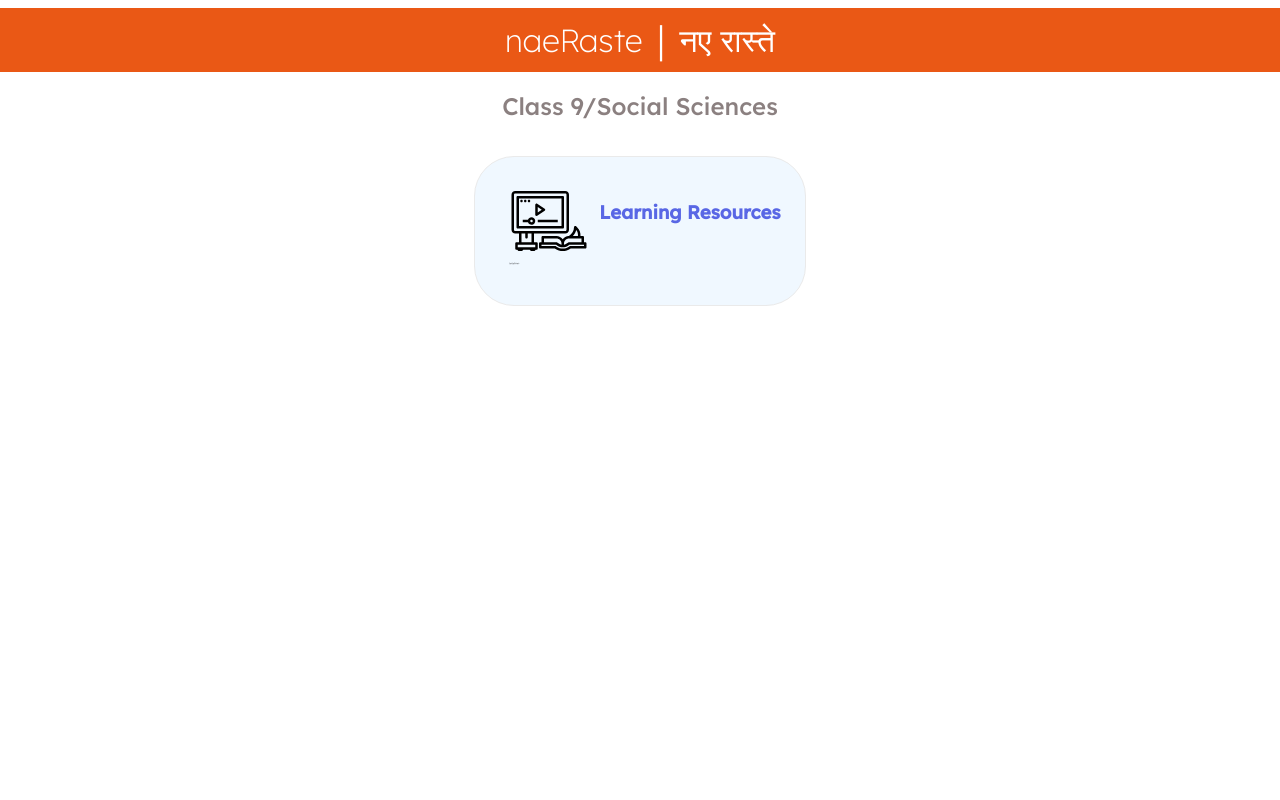
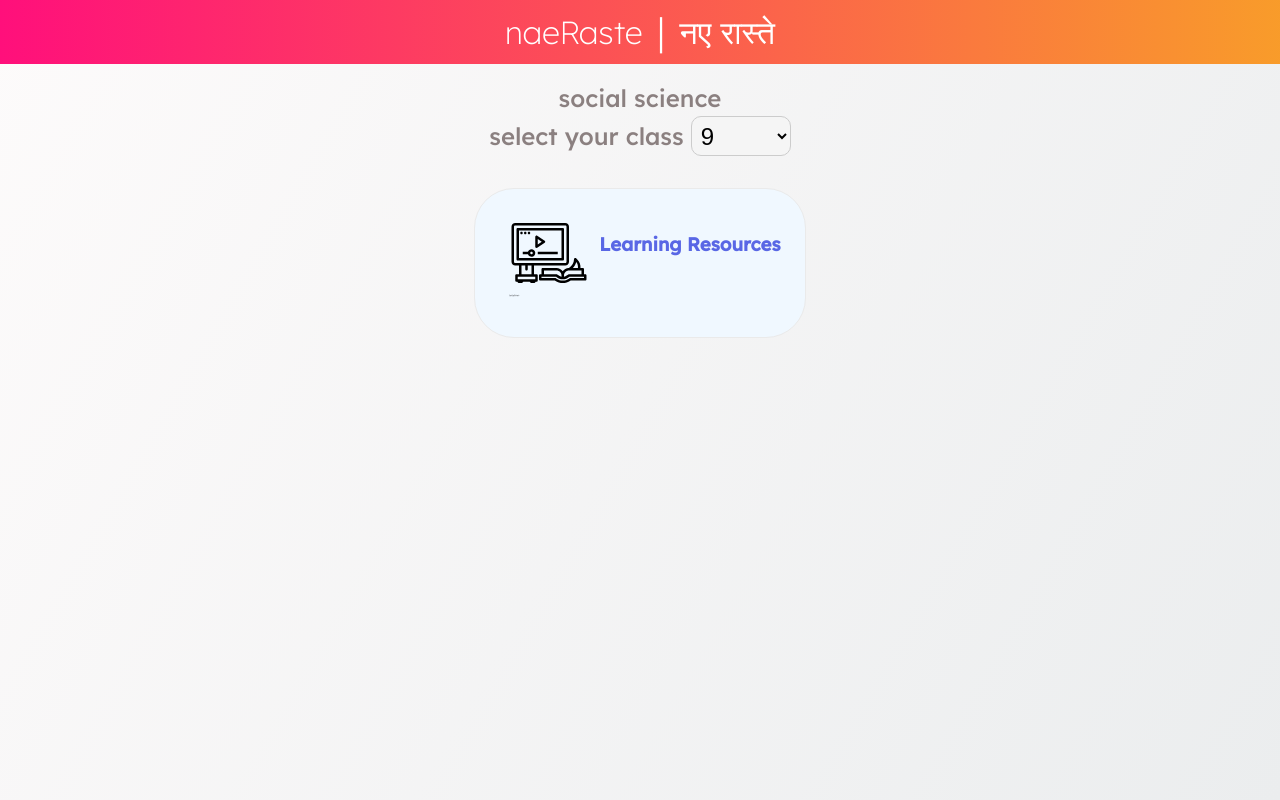
Before and after one commit to Ujju09/naeraste-social, a Next.js app: page / in a window 1280 px wide. Shown: the top 800 px of the page. Built offline with nearby package versions, Linux system fonts and the light colour scheme.

Commit message:
added design

```diff
--- /dev/null
+++ b/pages/_app.js
@@ -0,0 +1,7 @@
+/** @format */
+
+import "../styles/global.css";
+
+export default function App({ Component, pageProps }) {
+  return <Component {...pageProps} />;
+}
--- a/pages/index.tsx
+++ b/pages/index.tsx
@@ -4,7 +4,10 @@ import Image from 'next/image'
 import styles from '../styles/Home.module.css'
 import Link from 'next/link'
 import Newsletter from '../components/newsletter'
+import { useState } from 'react'
 const Home: NextPage = () => {
+  const grades = [9,10,11,12];
+  const [grade, setGrade] = useState(9);
   return (
     <div className={styles.container}>
       <Head>
@@ -23,9 +26,41 @@ const Home: NextPage = () => {
         </h1>
 
         <p className={styles.description}>
-          Class 9/Social Sciences</p>
+          social science <br/><span>
+          <label>select your class </label>
+            <select style={{
+              width: '100px',
+              height: '40px',
+              borderRadius: '10px',
+              border: '1px solid #ccc',
+              padding: '5px',
+              fontSize: '1.5rem',
+              color: 'black',
+              backgroundColor: "#f5f5f5",
+
+
+            }} onChange={
+              (e) => {
+                setGrade(parseInt(e.target.value));
+              }
+
+            }
+            defaultValue={grade}>
+
+              {grades.map(grade => <option key={grade} value={grade}>{grade}</option>)}
+            </select>
+
+            </span></p>
         <div className={styles.grid}>
-          <Link href= "/resources" >
+        <Link href= {
+            {
+              pathname: '/resources',
+              query: {
+                grade: grade
+              }
+            }
+
+          } >
             <a className={styles.card}>
             <Image src="/learn.svg" alt="LEarning resources" width={100} height={100}  priority/>
 
--- a/styles/Home.module.css
+++ b/styles/Home.module.css
@@ -11,6 +11,7 @@
   justify-content: flex-start;
   align-items: center;
   font-family: 'Lexend', monospace;
+  background-image: linear-gradient(120deg, #fdfbfb 0%, #ebedee 100%);
 }
 
 .footer {
@@ -50,7 +51,12 @@
   font-size: 2rem;
 
   width: 100vw;
-  background-color: #ea5815;
+  background: hsla(333, 100%, 53%, 1);
+
+background: linear-gradient(90deg, hsla(333, 100%, 53%, 1) 0%, hsla(33, 94%, 57%, 1) 100%);
+
+
+filter: progid: DXImageTransform.Microsoft.gradient( startColorstr="#FF0F7B", endColorstr="#F89B29", GradientType=1 );
   color: white;
   font-weight: 300;
 }
--- /dev/null
+++ b/styles/global.css
@@ -0,0 +1,7 @@
+html{
+    margin: 0;
+}
+
+body{
+    margin: 0;
+}
```
Also changed, not shown: pages/resources.js (+8 -1 lines).
